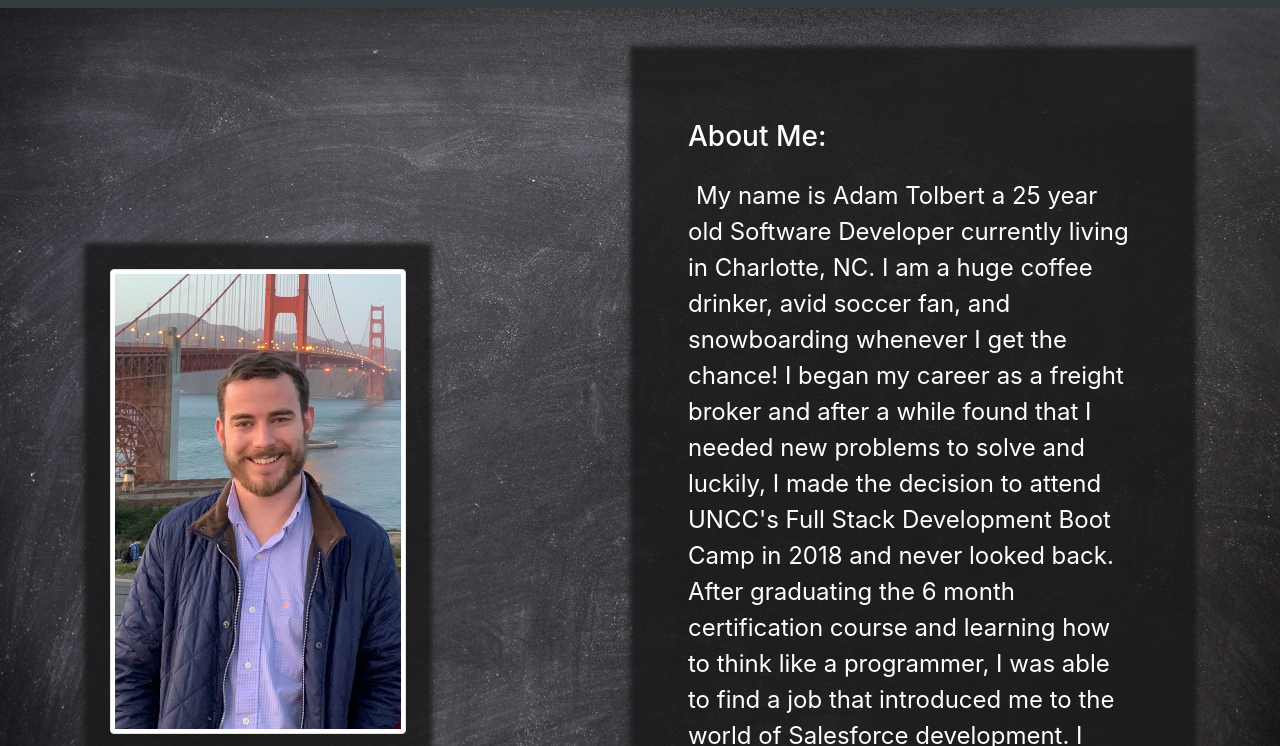
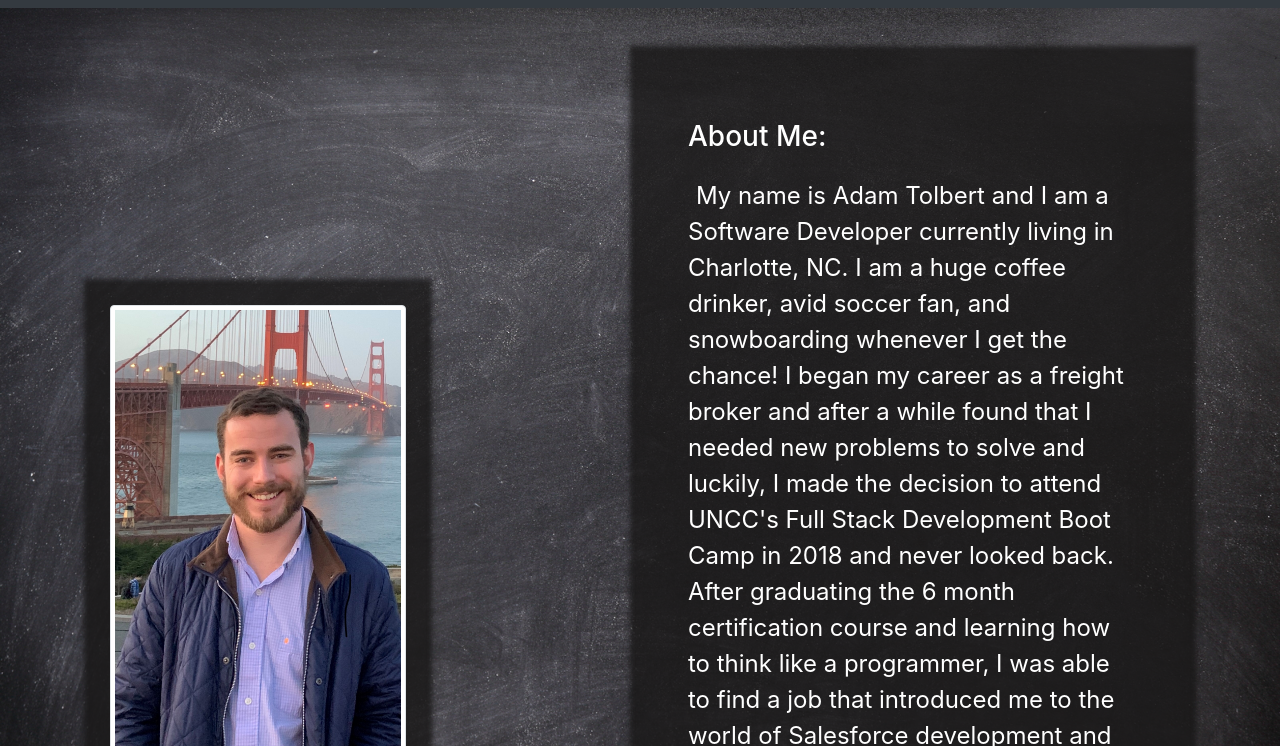
Before and after one commit to aotolbert/portfolio_dev, a website: page public/index.html in a window 1280 px wide. Shown: the part 54-800 px from the top of the page. Drawn offline with nearby package versions, Linux system fonts and the light colour scheme.

Commit message:
removing highlights from homepage

```diff
--- a/public/index.html
+++ b/public/index.html
@@ -81,7 +81,7 @@
               <div class="col-sm-5 p-5" id="aboutMe">
                 <h3 class="pt-3 pb-3">About Me:</h3>
                 <span class="p-2">
-                  My name is Adam Tolbert a 25 year old Software Developer
+                  My name is Adam Tolbert and I am a Software Developer
                   currently living in Charlotte, NC. I am a huge coffee drinker,
                   avid soccer fan, and snowboarding whenever I get the chance! I
                   began my career as a freight broker and after a while found
@@ -90,11 +90,12 @@
                   2018 and never looked back. After graduating the 6 month
                   certification course and learning how to think like a
                   programmer, I was able to find a job that introduced me to the
-                  world of Salesforce development. I enjoy being a programmer
-                  because it enables me to exercise my creative side tp help
-                  others navigate our the digital world of the modern
-                  workplace.</span
-                >
+                  world of Salesforce development and have been in the
+                  Salesforce ecosystem full time for the past 3 years. I enjoy
+                  being a programmer because it enables me to exercise my
+                  creative side tp help others navigate our the digital world of
+                  the modern workplace.
+                </span>
               </div>
               <div class="col-sm-1"></div>
             </div>
@@ -102,7 +103,7 @@
         </div>
       </div>
 
-      <div class="row bg-dark pt-5 pb-5">
+      <!-- <div class="row bg-dark pt-5 pb-5">
         <div class="col-sm-12">
           <h2 class="text-center bg-light rounded p-2 mb-4">
             Portfolio Highlights
@@ -156,7 +157,11 @@
                 <div class="card-body">
                   <h5 class="card-title">Aristotles_Apostles</h5>
                   <p class="card-text">
-                    A group  project early on in the development course, this is a Single Page App that utilizes Google Maps in conjunction with multiple asynchronous ajax queries to multiple different libraries and displays the results with options to learn more about your local government representatives!
+                    A group project early on in the development course, this is
+                    a Single Page App that utilizes Google Maps in conjunction
+                    with multiple asynchronous ajax queries to multiple
+                    different libraries and displays the results with options to
+                    learn more about your local government representatives!
                   </p>
                   <a
                     href="https://aotolbert.github.io/aristotles_apostles"
@@ -169,7 +174,7 @@
             </div>
           </div>
         </div>
-      </div>
+      </div> -->
 
       <div class="row">
         <div class="col-sm-12 w-100 p-0">
```
